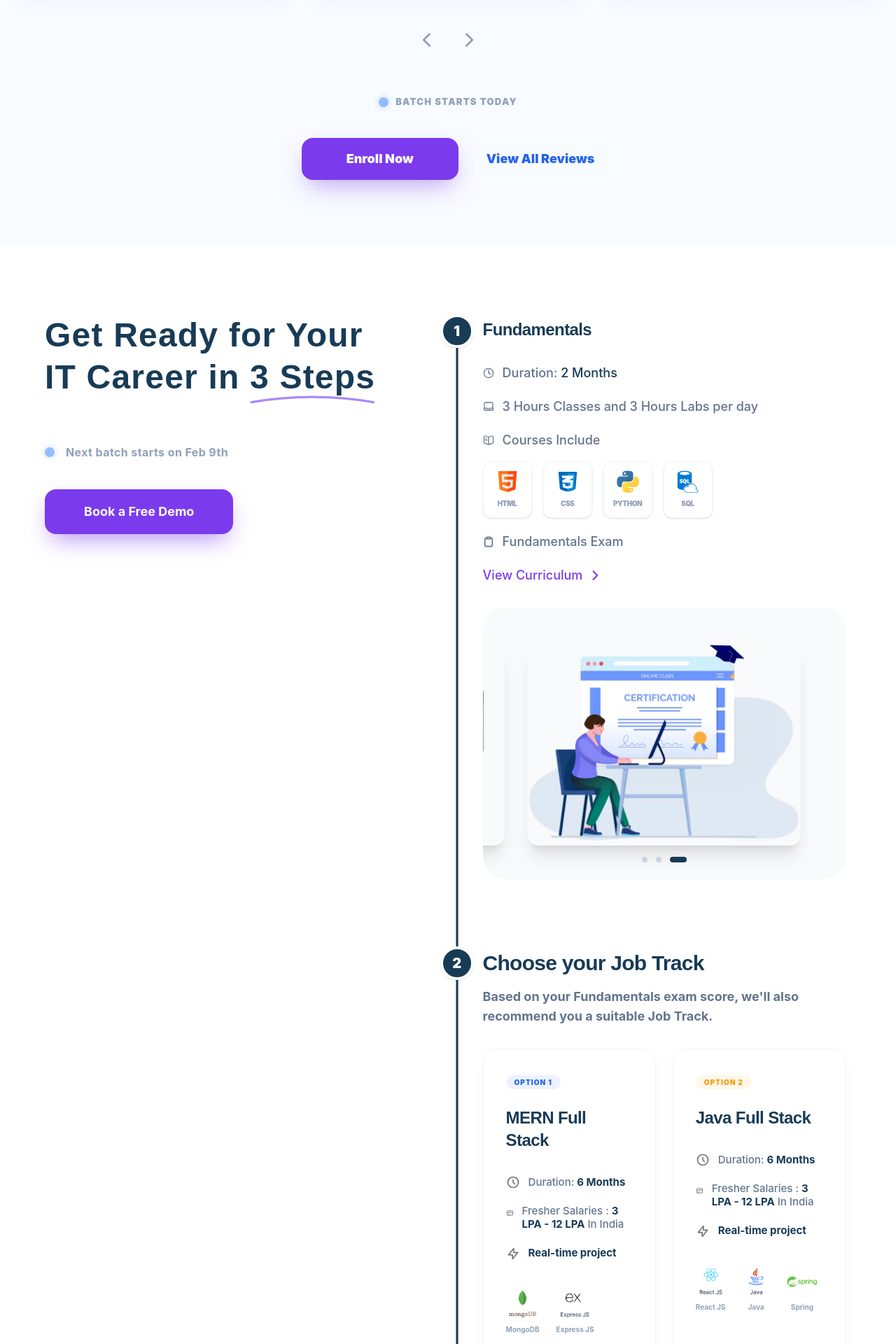
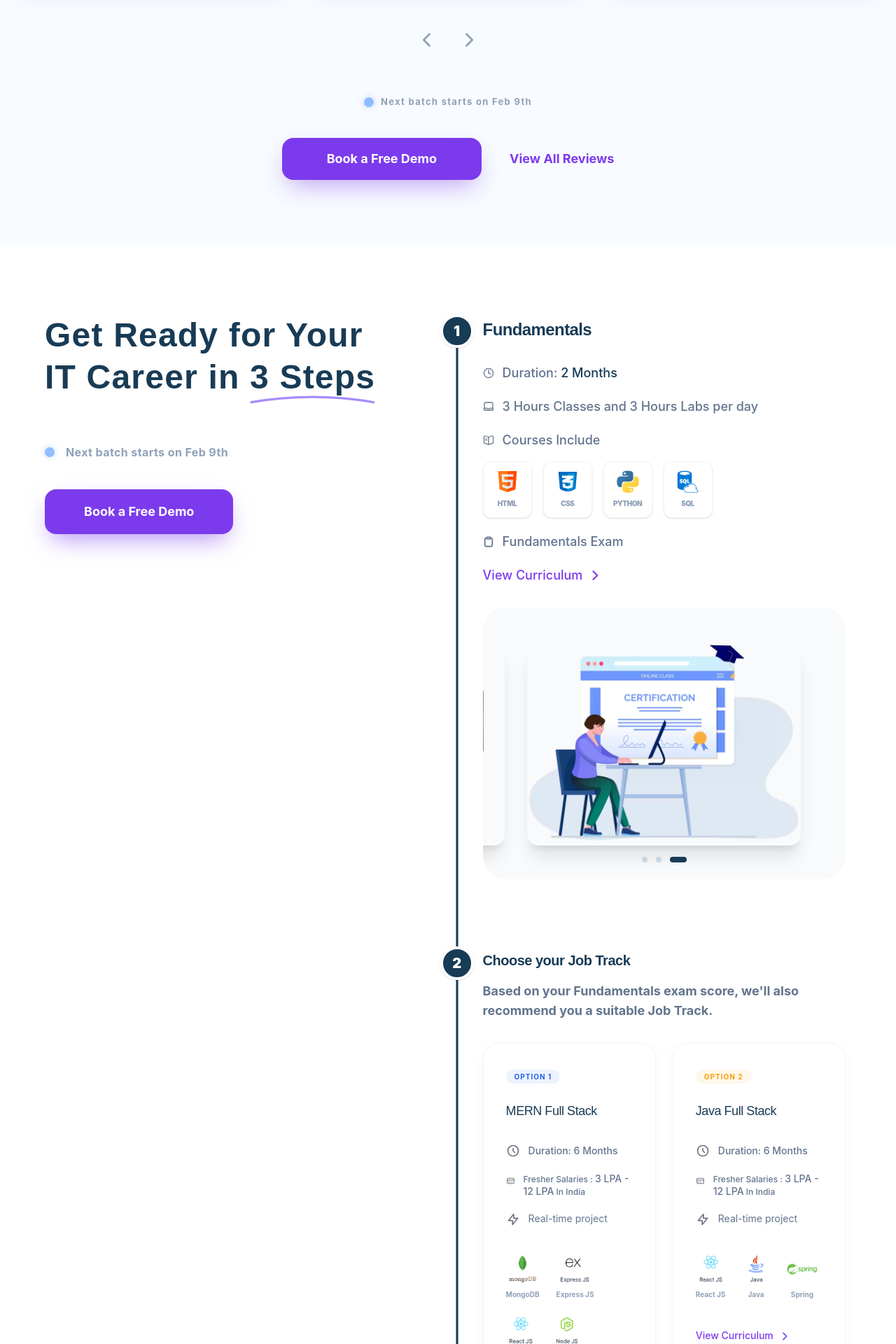
Before and after one commit to khusiie/IntensiveClone, a React (Vite) app: page / in a window 1280 px wide. Shown: the part 3060-4980 px from the top of the page at 70% size. Built offline with nearby package versions, Linux system fonts and the light colour scheme.

Commit message:
added  learning 04

```diff
--- a/src/components/CareerSteps.jsx
+++ b/src/components/CareerSteps.jsx
@@ -35,6 +35,7 @@ import htmlIcon from '../assets/Fundamental/course/image.png';
 import cssIcon from '../assets/Fundamental/course/image copy.png';
 import pythonIcon from '../assets/Fundamental/course/image copy 2.png';
 import sqlIcon from '../assets/Fundamental/course/image copy 3.png';
+import greenTickIcon from '../assets/tick/image.png';
 
 const CareerSteps = () => {
     const [activeSlide, setActiveSlide] = useState(0);
@@ -221,7 +222,7 @@ const CareerSteps = () => {
 
                             <div className="space-y-8 pt-1.5 px-2">
                                 <div className="space-y-4">
-                                    <h3 className="text-2xl md:text-3xl font-bold text-[#183b56]">Choose your Job Track</h3>
+                                    <h3 className="text-2xl md:text-xl font-bold text-[#183b56]">Choose your Job Track</h3>
                                     <p className="text-lg font-bold text-slate-500">Based on your Fundamentals exam score, we'll also recommend you a suitable Job Track.</p>
                                 </div>
 
@@ -286,32 +287,32 @@ const CareerSteps = () => {
                                             <div className="p-8 flex-grow">
                                                 <div className="mb-6">
                                                     <span
-                                                        className="text-[10px] font-black tracking-widest px-3 py-1 rounded-full uppercase"
+                                                        className="text-[10px] font-bold tracking-widest px-3 py-1 rounded-full uppercase"
                                                         style={{ backgroundColor: `${track.color}15`, color: track.color }}
                                                     >
                                                         {track.option}
                                                     </span>
                                                 </div>
-                                                <h4 className="text-2xl font-bold text-[#183b56] mb-8">{track.name}</h4>
+                                                <h4 className="text-lg font-medium text-[#183b56] mb-8">{track.name}</h4>
 
                                                 <div className="space-y-5 mb-10">
                                                     <div className="flex items-center gap-3">
                                                         <div className="w-5 h-5 flex items-center justify-center opacity-60">
                                                             <svg className="w-full h-full" fill="none" stroke="currentColor" viewBox="0 0 24 24"><path strokeLinecap="round" strokeLinejoin="round" strokeWidth="2" d="M12 8v4l3 3m6-3a9 9 0 11-18 0 9 9 0 0118 0z" /></svg>
                                                         </div>
-                                                        <p className="text-[15px] font-medium text-slate-500">Duration: <span className="font-bold text-[#183b56]">{track.duration}</span></p>
+                                                        <p className="text-[14px] font-medium text-slate-500">Duration: {track.duration}</p>
                                                     </div>
                                                     <div className="flex items-start gap-3">
                                                         <div className="w-5 h-5 flex items-center justify-center opacity-60 mt-0.5">
                                                             <svg className="w-full h-full" fill="none" stroke="currentColor" viewBox="0 0 24 24"><path strokeLinecap="round" strokeLinejoin="round" strokeWidth="2" d="M3 10h18M7 15h1m4 0h1m-7 4h12a3 3 0 003-3V8a3 3 0 00-3-3H6a3 3 0 00-3 3v8a3 3 0 003 3z" /></svg>
                                                         </div>
-                                                        <p className="text-[15px] font-medium text-slate-500 leading-tight">Fresher Salaries : <span className="font-bold text-[#183b56]">{track.salary}</span> In India</p>
+                                                        <p className="text-[12px] font-medium text-slate-500 leading-tight">Fresher Salaries : <span className='text-[14px]'>{track.salary}</span> In India</p>
                                                     </div>
                                                     <div className="flex items-center gap-3">
                                                         <div className="w-5 h-5 flex items-center justify-center opacity-60">
                                                             <svg className="w-full h-full" fill="none" stroke="currentColor" viewBox="0 0 24 24"><path strokeLinecap="round" strokeLinejoin="round" strokeWidth="2" d="M13 10V3L4 14h7v7l9-11h-7z" /></svg>
                                                         </div>
-                                                        <p className="text-[15px] font-bold text-[#183b56]">Real-time project</p>
+                                                        <p className="text-[14px] text-slate-500">Real-time project</p>
                                                     </div>
                                                 </div>
 
@@ -324,17 +325,17 @@ const CareerSteps = () => {
                                                     ))}
                                                 </div>
 
-                                                <a href="#" className="flex items-center gap-2 text-[#7c3aed] font-bold text-[14px] hover:translate-x-1 transition-transform w-fit">
+                                                <a href="#" className="flex items-center gap-2 text-[#7c3aed] font-medium text-[14px] hover:translate-x-1 transition-transform w-fit">
                                                     View Curriculum
                                                     <svg className="w-4 h-4" fill="none" stroke="currentColor" viewBox="0 0 24 24"><path strokeLinecap="round" strokeLinejoin="round" strokeWidth="2.5" d="M9 5l7 7-7 7" /></svg>
                                                 </a>
                                             </div>
 
-                                            <div className={`px-8 py-4 border-t flex items-center justify-center gap-2 text-[13px] font-bold ${track.limited ? 'bg-orange-50 text-orange-600 border-orange-100' : 'bg-green-50 text-green-600 border-green-100'}`}>
+                                            <div className={`px-8 py-4 border-t flex items-center justify-center gap-2 text-[13px] font-bold ${track.limited ? 'bg-orange-50 text-[#D97706] border-orange-100' : 'bg-green-50 text-green-600 border-green-100'}`}>
                                                 {track.limited ? (
                                                     <img src={lockIcon} alt="Locked" className="w-4 h-4 object-contain" />
                                                 ) : (
-                                                    <svg className="w-4 h-4" fill="currentColor" viewBox="0 0 20 20"><path fillRule="evenodd" d="M10 18a8 8 0 100-16 8 8 0 000 16zm3.707-9.293a1 1 0 00-1.414-1.414L9 10.586 7.707 9.293a1 1 0 00-1.414 1.414l2 2a1 1 0 001.414 0l4-4z" clipRule="evenodd" /></svg>
+                                                    <img src={greenTickIcon} alt="Available" className="w-4 h-4 object-contain" />
                                                 )}
                                                 {track.status}
                                             </div>
--- a/src/components/SeniorsPlacedSection.jsx
+++ b/src/components/SeniorsPlacedSection.jsx
@@ -125,14 +125,15 @@ const SeniorsPlacedSection = () => {
                 <div className="flex flex-col items-center gap-10">
                     <div className="flex items-center gap-2.5">
                         <div className="w-3.5 h-3.5 rounded-full bg-blue-500 shadow-[0_0_10px_rgba(59,130,246,0.6)] animate-pulse"></div>
-                        <span className="text-[13px] font-black text-slate-400 uppercase tracking-widest">Batch starts today</span>
+                        <span className="text-[13px] font-bold text-slate-400 tracking-widest">
+                            Next batch starts on Feb 9th</span>
                     </div>
 
                     <div className="flex items-center gap-10">
-                        <button className="bg-[#7c3aed] text-white px-16 py-4 rounded-2xl font-black text-lg shadow-[0_15px_35px_-10px_rgba(124,58,237,0.5)] hover:bg-[#6d28d9] transition-all transform hover:-translate-y-1">
-                            Enroll Now
+                        <button className="bg-[#7c3aed] text-white px-16 py-4 rounded-2xl font-bold text-lg shadow-[0_15px_35px_-10px_rgba(124,58,237,0.5)] hover:bg-[#6d28d9] transition-all transform hover:-translate-y-1">
+                            Book a Free Demo
                         </button>
-                        <a href="#" className="text-[#2563eb] font-black text-lg hover:underline transition-all">
+                        <a href="#" className="text-[#7c3aed] font-bold text-lg hover:underline transition-all">
                             View All Reviews
                         </a>
                     </div>
```
Also changed, not shown: src/assets/tick/image.png (added).
